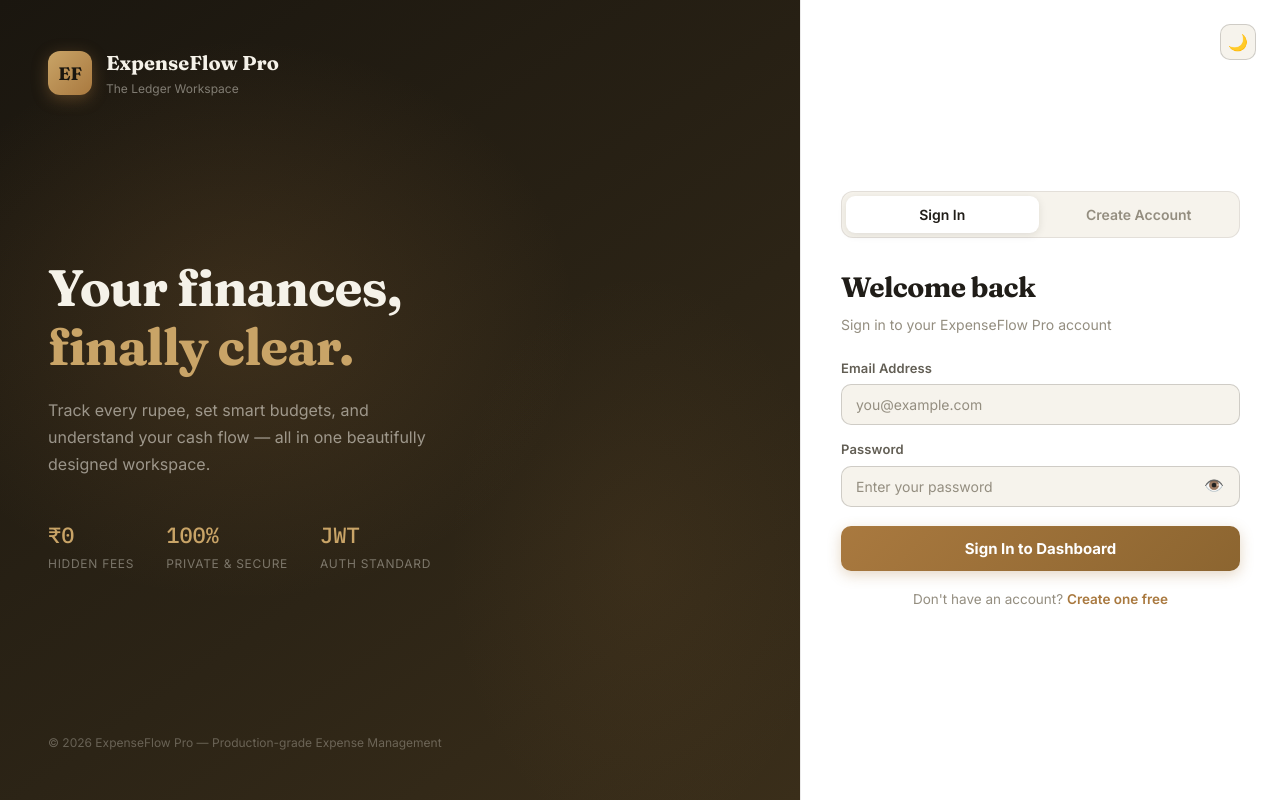
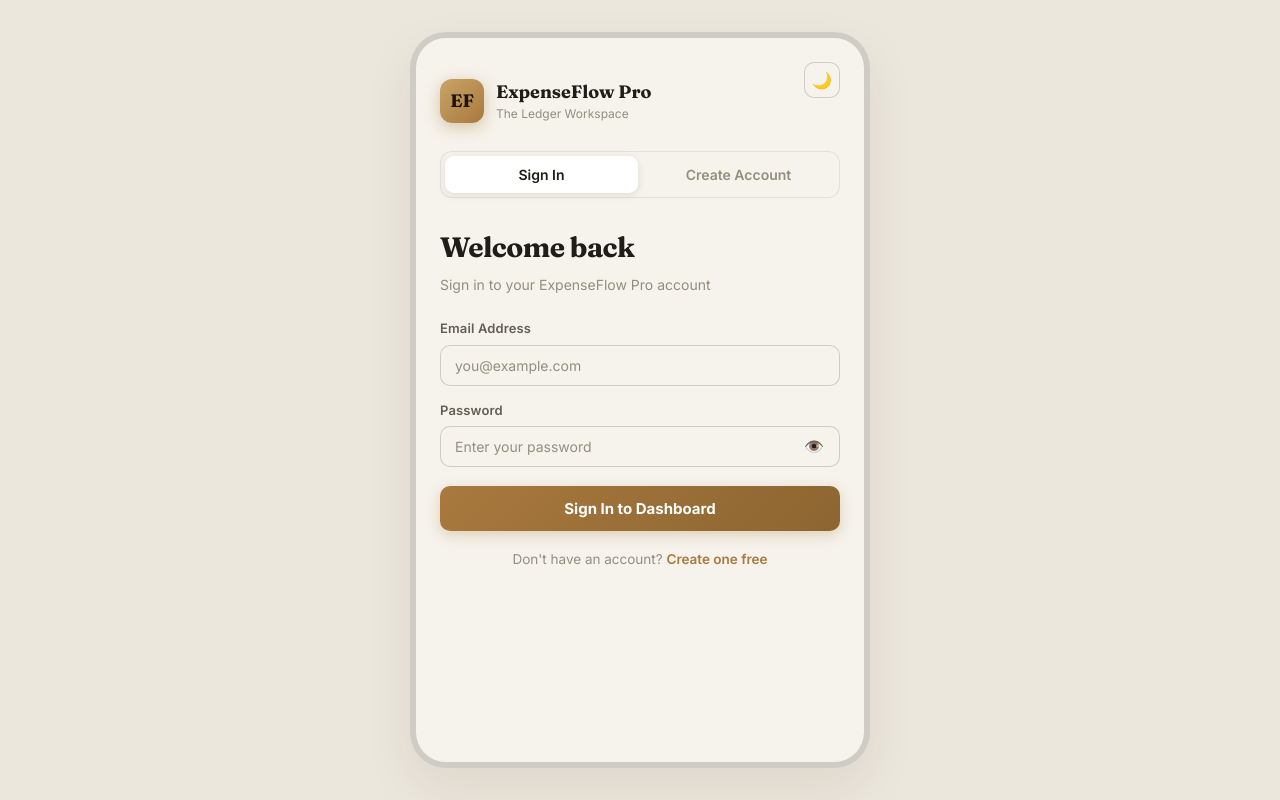
Before and after one commit to yashdesai19/ExpenseFlow, a plain HTML site: page frontend/auth.html in a window 1280 px wide. Drawn offline with Linux system fonts and the light colour scheme.

Commit message:
fix: style auth.html in a mobile container for desktop views

```diff
--- a/frontend/auth.html
+++ b/frontend/auth.html
@@ -13,6 +13,8 @@
 
 <!-- Shared Design Tokens -->
 <link rel="stylesheet" href="css/variables.css">
+<link rel="stylesheet" href="css/layout.css">
+<link rel="stylesheet" href="css/components.css">
 
 <style>
 /* ============================================================
@@ -21,69 +23,8 @@
 .auth-page {
   min-height: 100dvh;
   display: grid;
-  grid-template-columns: 1fr 480px;
+  grid-template-columns: 1fr;
   background: var(--bg);
-}
-
-/* --- Hero --- */
-.auth-hero {
-  background: linear-gradient(145deg, #1A160F 0%, #2C2416 60%, #3A2E1A 100%);
-  display: flex;
-  flex-direction: column;
-  justify-content: space-between;
-  padding: 48px;
-  position: relative;
-  overflow: hidden;
-}
-[data-theme="dark"] .auth-hero {
-  background: linear-gradient(145deg, #05060A 0%, #0E1017 60%, #131720 100%);
-}
-.auth-hero::before {
-  content: '';
-  position: absolute;
-  inset: 0;
-  background:
-    radial-gradient(ellipse 60% 50% at 30% 40%, rgba(169,121,63,0.18) 0%, transparent 70%),
-    radial-gradient(ellipse 40% 60% at 80% 70%, rgba(169,121,63,0.08) 0%, transparent 60%);
-}
-.hero-brand { display:flex; align-items:center; gap:14px; position:relative; z-index:1; }
-.hero-icon {
-  width:44px; height:44px;
-  background: linear-gradient(135deg, #C9A467, #A9793F);
-  border-radius:12px;
-  display:flex; align-items:center; justify-content:center;
-  font-family:var(--font-serif); font-size:18px; font-weight:700;
-  color:#1A160F; flex-shrink:0;
-  box-shadow: 0 4px 16px rgba(169,121,63,0.4);
-}
-.hero-brand-name { font-family:var(--font-serif); font-size:20px; font-weight:700; color:#F5F2E9; }
-.hero-brand-sub  { font-size:12px; color:rgba(245,242,233,0.45); margin-top:2px; }
-
-.hero-content { position:relative; z-index:1; }
-.hero-tagline {
-  font-family:var(--font-serif);
-  font-size: clamp(32px, 4vw, 52px);
-  font-weight:700; color:#F5F2E9;
-  line-height:1.15; letter-spacing:-0.02em;
-  margin-bottom:20px;
-}
-.hero-tagline span { color:#C9A467; }
-.hero-desc { font-size:16px; color:rgba(245,242,233,0.55); line-height:1.7; max-width:400px; margin-bottom:40px; }
-
-.hero-stats { display:flex; gap:32px; }
-.hero-stat  { display:flex; flex-direction:column; gap:4px; }
-.hero-stat-num   { font-family:var(--font-mono); font-size:22px; font-weight:500; color:#C9A467; }
-.hero-stat-label { font-size:12px; color:rgba(245,242,233,0.4); text-transform:uppercase; letter-spacing:0.06em; }
-.hero-footer     { font-size:12px; color:rgba(245,242,233,0.3); position:relative; z-index:1; }
-
-/* --- Auth Panel --- */
-.auth-panel {
-  background: var(--bg-elevated);
-  display:flex; flex-direction:column; justify-content:center;
-  padding:48px 40px;
-  border-left:1px solid var(--border);
-  overflow-y:auto;
-  position:relative;
 }
 
 .theme-toggle-auth {
@@ -93,6 +34,7 @@
   background:var(--bg); cursor:pointer;
   font-size:16px; display:flex; align-items:center; justify-content:center;
   transition:all 150ms ease; color:var(--text-muted);
+  z-index: 10;
 }
 .theme-toggle-auth:hover { background:var(--accent-soft); color:var(--accent); border-color:var(--accent); }
 
@@ -205,62 +147,23 @@
 /* Helpers */
 .d-none { display:none !important; }
 
-/* Mobile */
-@media (max-width: 800px) {
-  .auth-page { grid-template-columns: 1fr; }
-  .auth-hero  { display:none; }
-  .auth-panel {
-    padding:40px 24px 60px; border-left:none;
-    min-height:100dvh; justify-content:flex-start; padding-top:64px;
-  }
-  .mobile-brand { display:flex !important; }
+.mobile-brand {
+  display:flex; align-items:center; gap:12px; margin-bottom:28px;
 }
-.mobile-brand {
-  display:none; align-items:center; gap:12px; margin-bottom:28px;
+.hero-icon {
+  width:44px; height:44px;
+  background: linear-gradient(135deg, #C9A467, #A9793F);
+  border-radius:12px;
+  display:flex; align-items:center; justify-content:center;
+  font-family:var(--font-serif); font-size:18px; font-weight:700;
+  color:#1A160F; flex-shrink:0;
+  box-shadow: 0 4px 16px rgba(169,121,63,0.4);
 }
 </style>
 </head>
 
-<body>
-<div class="auth-page">
-
-  <!-- ===================== HERO ===================== -->
-  <div class="auth-hero">
-    <div class="hero-brand">
-      <div class="hero-icon">EF</div>
-      <div>
-        <div class="hero-brand-name">ExpenseFlow Pro</div>
-        <div class="hero-brand-sub">The Ledger Workspace</div>
-      </div>
-    </div>
-
-    <div class="hero-content">
-      <h1 class="hero-tagline">Your finances,<br><span>finally clear.</span></h1>
-      <p class="hero-desc">
-        Track every rupee, set smart budgets, and understand your cash flow &mdash;
-        all in one beautifully designed workspace.
-      </p>
-      <div class="hero-stats">
-        <div class="hero-stat">
-          <span class="hero-stat-num">&#8377;0</span>
-          <span class="hero-stat-label">Hidden Fees</span>
-        </div>
-        <div class="hero-stat">
-          <span class="hero-stat-num">100%</span>
-          <span class="hero-stat-label">Private &amp; Secure</span>
-        </div>
-        <div class="hero-stat">
-          <span class="hero-stat-num">JWT</span>
-          <span class="hero-stat-label">Auth Standard</span>
-        </div>
-      </div>
-    </div>
-
-    <div class="hero-footer">&copy; 2026 ExpenseFlow Pro &mdash; Production-grade Expense Management</div>
-  </div>
-
-  <!-- ===================== AUTH PANEL ===================== -->
-  <div class="auth-panel">
+<body class="mobile-center-frame">
+  <div class="ledger-shell" style="padding: 40px 24px 60px; overflow-y: auto; justify-content: flex-start; display: flex; flex-direction: column;">
 
     <button class="theme-toggle-auth" id="authThemeToggle" onclick="toggleTheme()" title="Toggle theme">&#127769;</button>
 
@@ -349,7 +252,6 @@
     </div>
 
   </div>
-</div>
 
 <script>
 /* ============================================================
```
